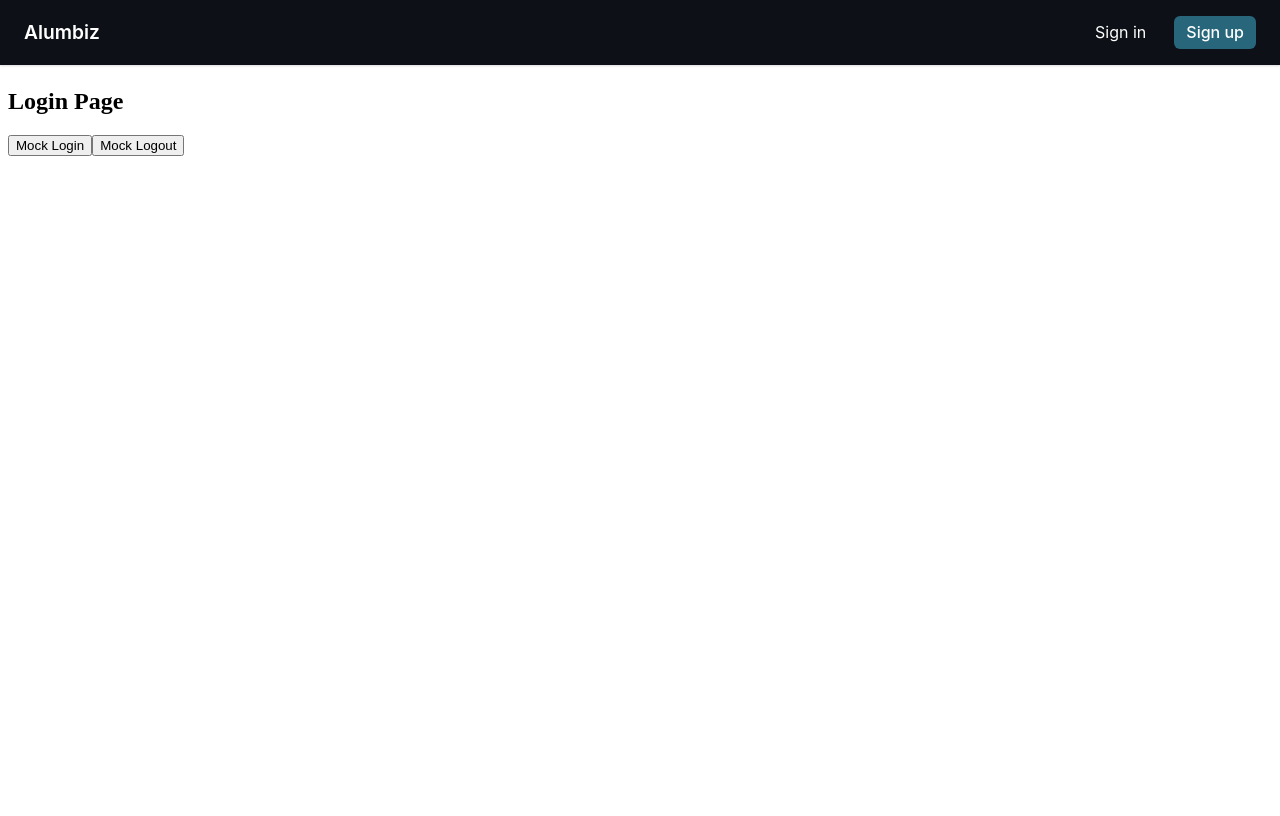
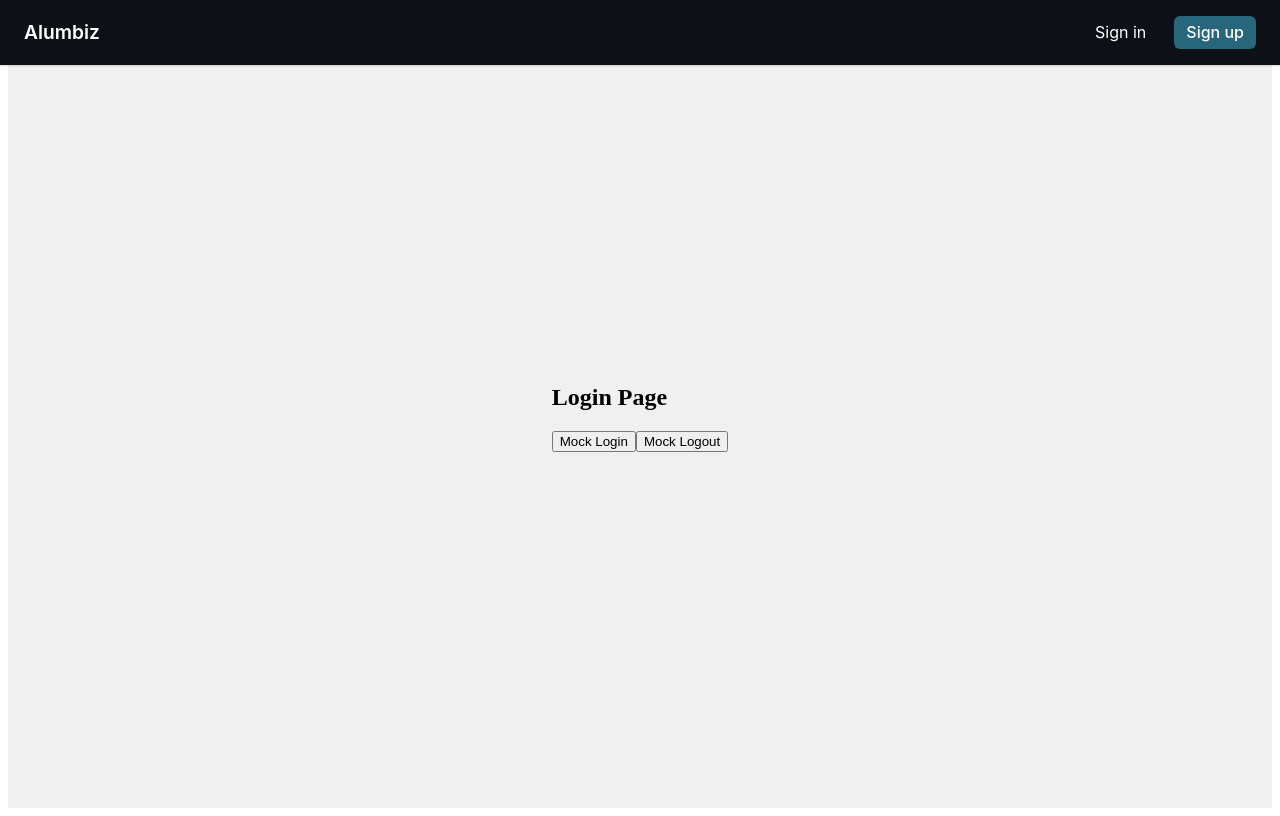
Before and after one commit to PPS-Fredkamm/grantchester_initial_startup, a React (Vite) app: page /login in a window 1280 px wide. Built offline with nearby package versions, Linux system fonts and the light colour scheme.

Commit message:
making adjustments

```diff
--- a/src/App.css
+++ b/src/App.css
@@ -1,42 +1,8 @@
-/* #root {
-  max-width: 1280px;
-  margin: 0 auto;
-  padding: 2rem;
-  text-align: center;
+.outlet-container {
+  display: flex;
+  flex-direction: column;
+  align-items: center;
+  justify-content: center;
+  height: 100vh;
+  background-color: #f0f0f0;
 }
-
-.logo {
-  height: 6em;
-  padding: 1.5em;
-  will-change: filter;
-  transition: filter 300ms;
-}
-.logo:hover {
-  filter: drop-shadow(0 0 2em #646cffaa);
-}
-.logo.react:hover {
-  filter: drop-shadow(0 0 2em #61dafbaa);
-}
-
-@keyframes logo-spin {
-  from {
-    transform: rotate(0deg);
-  }
-  to {
-    transform: rotate(360deg);
-  }
-}
-
-@media (prefers-reduced-motion: no-preference) {
-  a:nth-of-type(2) .logo {
-    animation: logo-spin infinite 20s linear;
-  }
-}
-
-.card {
-  padding: 2em;
-}
-
-.read-the-docs {
-  color: #888;
-} */
--- a/src/App.jsx
+++ b/src/App.jsx
@@ -1,13 +1,14 @@
 import { Outlet } from 'react-router-dom';
 
 import Navbar from './components/Navbar/Navbar.jsx';
+
 import './App.css';
 
 function App() {
   return (
     <>
       <Navbar />
-      <div style={{ paddingTop: '60px' }}>
+      <div className='outlet-container'>
         <Outlet />
       </div>
     </>
--- a/src/components/Login/Login.jsx
+++ b/src/components/Login/Login.jsx
@@ -7,7 +7,7 @@ export default function Login() {
 
   const handleLogin = () => {
     login();         // sets isAuthenticated to true
-    navigate('/home'); // navigate to protected page
+    navigate('/'); // navigate to protected page
   };
 
    const handleLogout = () => {
--- a/src/components/Navbar/Navbar.jsx
+++ b/src/components/Navbar/Navbar.jsx
@@ -4,7 +4,7 @@ import './Navbar.css';
 function Navbar() {
   return (
     <nav className="navbar">
-      <Link to="/home" className="navbar-brand">
+      <Link to="/" className="navbar-brand">
         Alumbiz
       </Link>
 
--- a/src/components/Signup/Signup.jsx
+++ b/src/components/Signup/Signup.jsx
@@ -7,7 +7,7 @@ function Signup() {
 
   const handleLogin = () => {
     login(); // sets isAuthenticated to true
-    navigate('/home'); // navigate to protected page
+    navigate('/'); // navigate to protected page
   };
 
   const handleLogout = () => {
@@ -17,7 +17,7 @@ function Signup() {
 
   return (
     <div>
-      <h2>Login Page</h2>
+      <h2>Signup Page</h2>
       <button onClick={handleLogin}>Mock Login</button>
       <button onClick={handleLogout}>Mock Logout</button>
     </div>
```
Also changed, not shown: src/main.jsx (+6 -2 lines).
